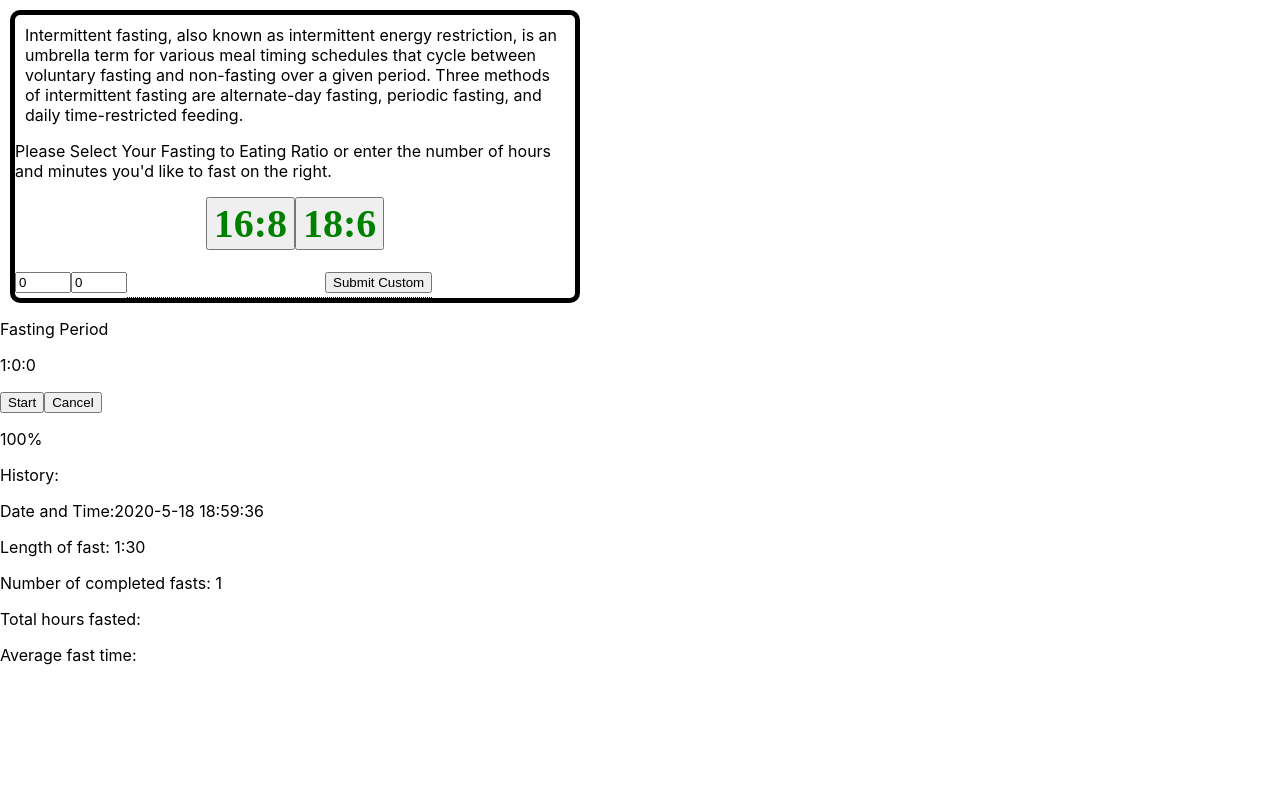
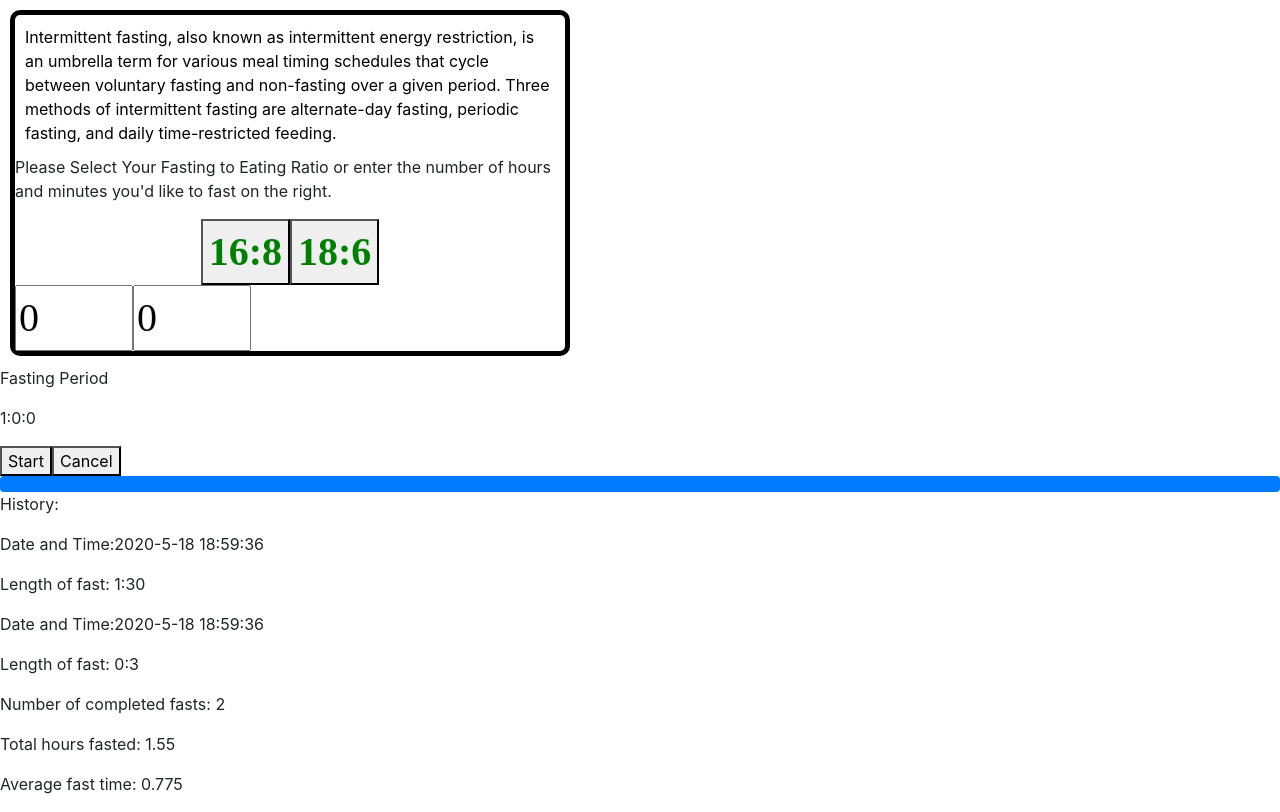
Before and after one commit to graceB-J/FastTrack_Timer, a React (Create React App) app: page / in a window 1280 px wide. Built offline with nearby package versions, Linux system fonts and the light colour scheme.

Commit message:
Added progress bar and finished aggregate stats

```diff
--- a/package.json
+++ b/package.json
@@ -6,7 +6,9 @@
     "@testing-library/jest-dom": "^4.2.4",
     "@testing-library/react": "^9.5.0",
     "@testing-library/user-event": "^7.2.1",
+    "bootstrap": "^4.5.0",
     "react": "^16.13.1",
+    "react-bootstrap": "^1.0.1",
     "react-dom": "^16.13.1",
     "react-scripts": "3.4.1"
   },
--- a/src/App.js
+++ b/src/App.js
@@ -4,6 +4,8 @@ import "./Button.js";
 import SelectionArea from "./SelectionArea.js";
 import Timer from "./Timer.js";
 import History from "./History.js";
+
+import "bootstrap/dist/css/bootstrap.min.css";
 
 class App extends React.Component {
   constructor(props) {
@@ -14,6 +16,10 @@ class App extends React.Component {
         {
           startDate: new Date(),
           fastLength: 90 * 60,
+        },
+        {
+          startDate: new Date(),
+          fastLength: 3 * 60,
         },
       ],
     };
--- a/src/History.js
+++ b/src/History.js
@@ -1,6 +1,7 @@
 import React from "react";
 
-const History = ({ history }) => {
+const History = (props) => {
+  const {history} = props;
   return (
     <div>
       <p>History:</p>
@@ -29,8 +30,28 @@ const History = ({ history }) => {
         );
       })}
       <p>Number of completed fasts: {history.length}</p>
-      <p>Total hours fasted:</p>
-      <p>Average fast time: </p>
+      <p>
+        Total hours fasted:{" "}
+        {Math.round(
+          (history.reduce(function (prev, current) {
+            return prev + current.fastLength;
+          }, 0) /
+            3600) *
+            100
+        ) / 100}
+      </p>
+      <p>
+        Average fast time:{" "}
+        {Math.round(
+          (history.reduce(function (prev, current) {
+            return prev + current.fastLength;
+          }, 0) /
+            3600) *
+            100
+        ) /
+          100 /
+          history.length}
+      </p>
     </div>
   );
 };
--- a/src/Timer.js
+++ b/src/Timer.js
@@ -1,6 +1,9 @@
 import React, { useState, useEffect } from "react";
 
-const Timer = ({ handleFinished, totalFastTime }) => {
+import ProgressBar from "react-bootstrap/ProgressBar";
+
+const Timer = (props) => {
+  const { handleFinished, totalFastTime } = props;
   const [startDate, setStartDate] = useState(null);
   const [startTime, setStartTime] = useState(-1);
   const [timeLeft, setTimeLeft] = useState(totalFastTime);
@@ -59,12 +62,14 @@ const Timer = ({ handleFinished, totalFastTime }) => {
       {!fasting && <p>Eating Period</p>}
       <Countdown timeLeft={timeLeft} />
       <TimerButton handleStart={handleStart} handleCancel={handleCancel} />
-      <ProgressBar totalTime={totalTime} timeLeft={timeLeft} />
+      <ProgressBar now={(timeLeft / totalTime) * 100} />
+      {/* <ProgressBar totalTime={totalTime} timeLeft={timeLeft} /> */}
     </div>
   );
 };
 
-const Countdown = ({ timeLeft }) => {
+const Countdown = (props) => {
+  const { timeLeft } = props;
   return (
     <p>
       {Math.floor(timeLeft / (60 * 60))}:{Math.floor((timeLeft / 60) % 60)}:
@@ -73,7 +78,8 @@ const Countdown = ({ timeLeft }) => {
   );
 };
 
-const TimerButton = ({ handleStart, handleCancel }) => {
+const TimerButton = (props) => {
+  const { handleStart, handleCancel } = props;
   //Start + Stop/Cancel controls for timer
   return (
     <div>
@@ -85,12 +91,4 @@ const TimerButton = ({ handleStart, handleCancel }) => {
   );
 };
 
-const ProgressBar = ({ totalTime, timeLeft }) => {
-  return (
-    <div>
-      <p>{(timeLeft / totalTime) * 100}%</p>
-    </div>
-  );
-};
-
 export default Timer;
```
Also changed, not shown: 1 other file (tests, documents, lock files or other folders).
